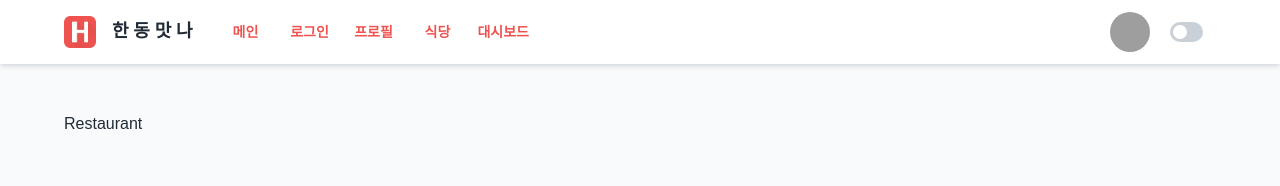
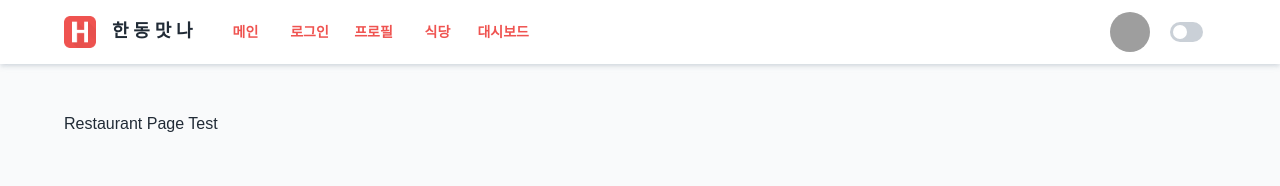
Before and after one commit to hgu-webcamp5/food-handong-front, a React (Create React App) app: page /restaurant/0 in a window 1280 px wide. Shown: the top 186 px of the page. Built offline with nearby package versions, Linux system fonts and the light colour scheme; grey boxes are pictures that could not be loaded.

Commit message:
test commit

```diff
--- a/src/pages/Restaurant/index.js
+++ b/src/pages/Restaurant/index.js
@@ -1,5 +1,5 @@
 function Restaurant() {
-  return <>Restaurant</>;
+  return <>Restaurant Page Test</>;
 }
 
 export default Restaurant;
```
